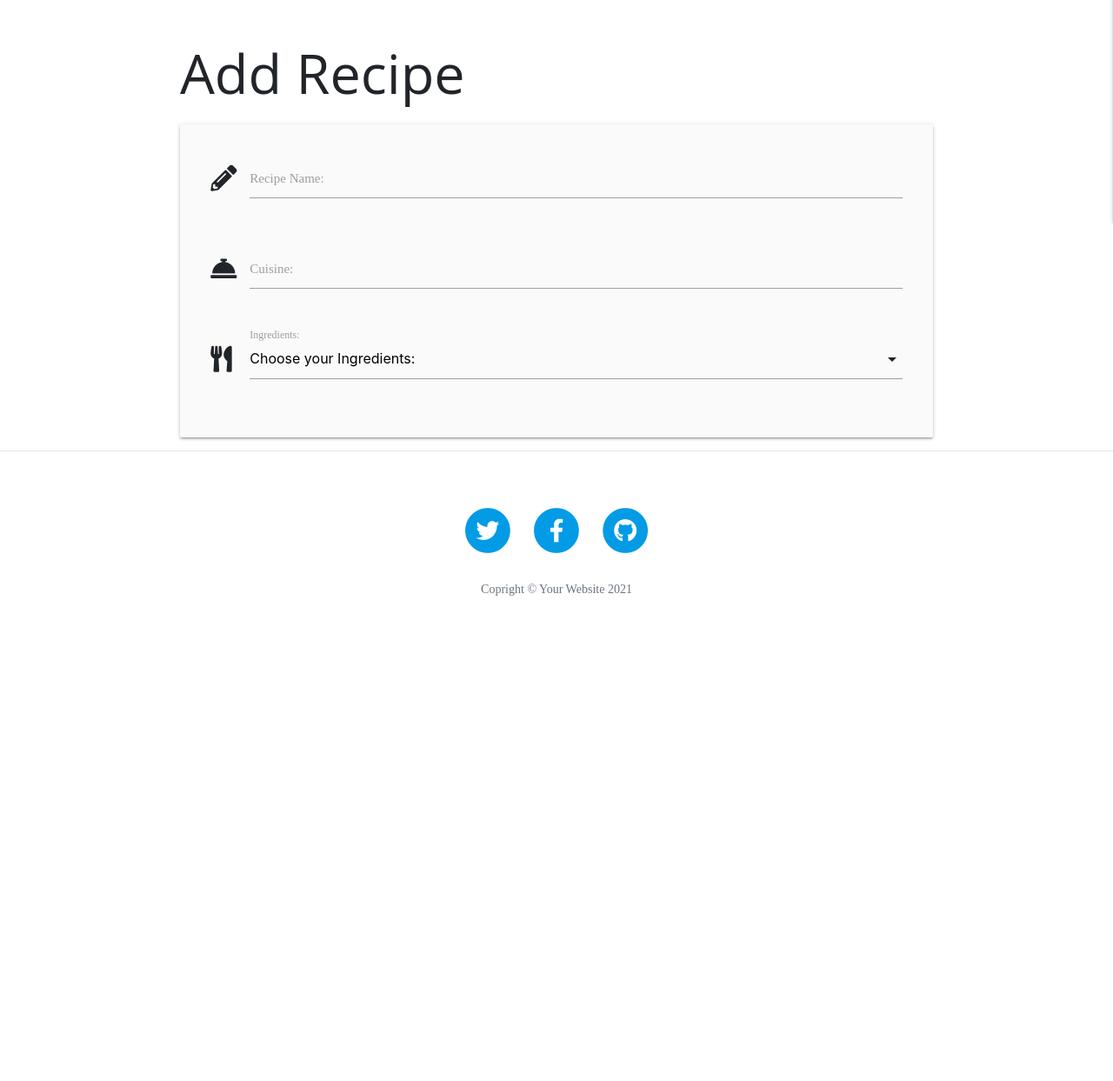
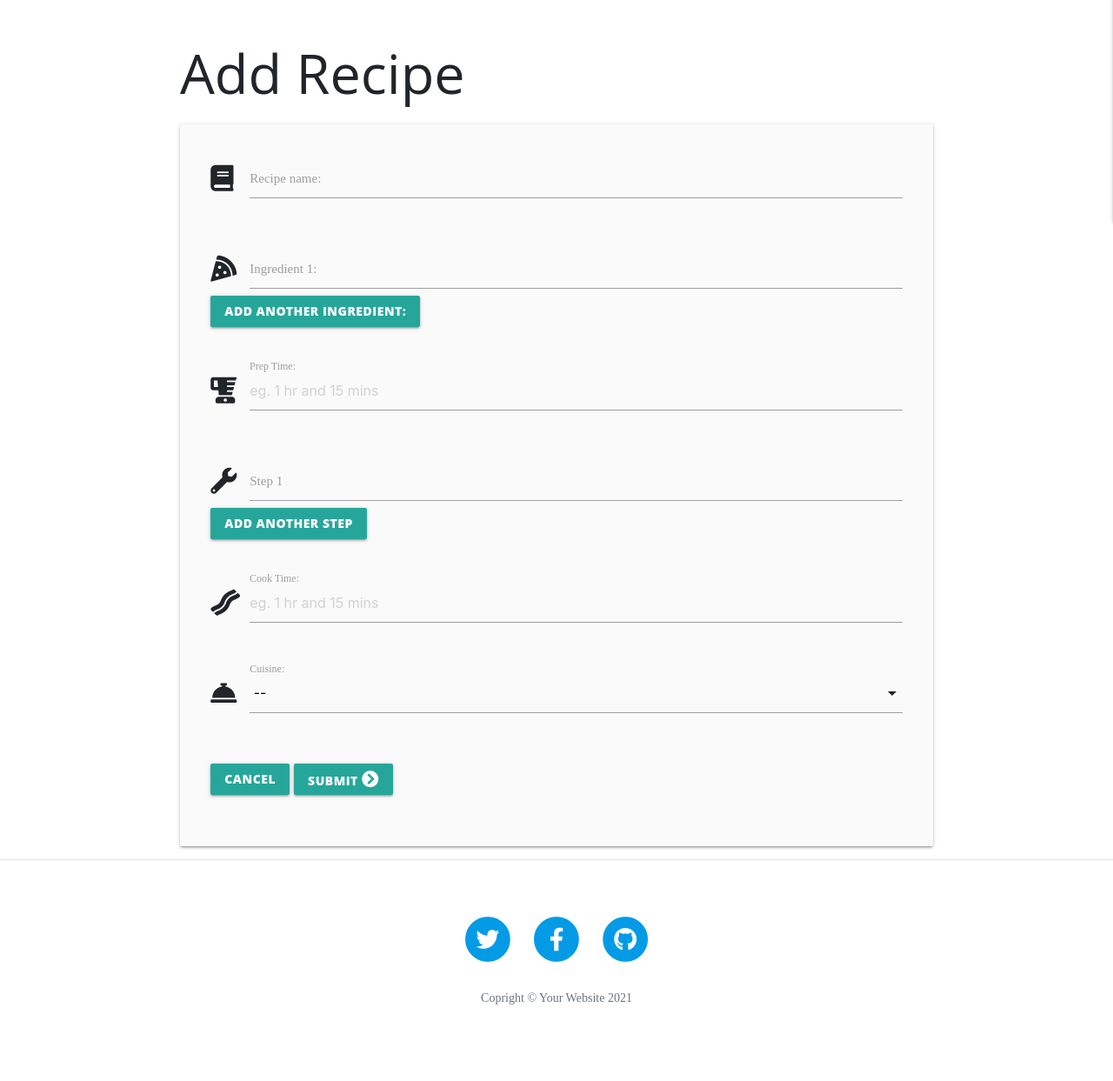
Before and after one commit to richard-ui/Data-Centric-Project, a Flask app: page /add_recipe in a window 1280 px wide. Shown: the part 605-1848 px from the top of the page at 87% size. Before the commit the page ends 1290 px from the top, so only its background shows below. Run offline with Flask 2, Linux system fonts and the light colour scheme; data that the repository does not hold is empty; some libraries are stand-ins or nearby versions.

Commit message:
Add JavaScript methods for implementing multiple steps for a recipe and importing them into the database

```diff
--- a/templates/add_recipe.html
+++ b/templates/add_recipe.html
@@ -5,35 +5,77 @@
      <h1>Add Recipe</h1>
 
      <div class="row card-panel grey lighten-5">
-        <form class="col s12" method="POST" action="">
+        <form class="col s12" method="POST" action="{{ url_for('add_recipe') }}">
         <div class="row">
             <div class="input-field col s12">
-                <i class="fas fa-pencil-alt prefix"></i>
-                <input id="recipe_name" name="recipe_name" minlength="5" maxlength="50"
+                <i class="fas fa-book prefix"></i>
+                <input id="recipe_name" name="recipe_name" minlength="4" maxlength="50"
                     type="text" class="validate" required>
-                <label for="recipe_name">Recipe Name:</label>
+                <label for="recipe_name">Recipe name:</label>
+            </div>
+        </div>
+
+        <div class="row">
+            <div class="input-field col s12">
+                <i class="fas fa-pizza-slice prefix"></i>
+                <input id="ingredients" name="ingredients" minlength="4" maxlength="50"
+                    type="text" class="validate" required>
+
+                <div id="dynamicInput"></div>
+                <label for="ingredients">Ingredient 1:</label>
+                <a class="waves-effect waves-light btn" onclick="addIngredient('dynamicInput');">
+                    Add Another Ingredient:
+                </a>
+            </div>
+        </div>
+
+         <div class="row">
+            <div class="input-field col s12">
+                <i class="fas fa-blender prefix"></i>
+                <input id="prep_time" type="text" name="prep_time" class="validate" placeholder="eg. 1 hr and 15 mins"
+                    required>
+                <label for="prep_time">Prep Time:</label>
+            </div>
+        </div>
+
+         <div class="row">
+            <div class="input-field col s12">
+                <i class="fas fa-wrench prefix"></i>
+                <input id="prep_steps" type="text" name="prep_steps" minlength="3" maxlength="300" class="validate" required>
+                <div id="dynamicInputTwo"></div>
+                <label for="prep_steps">Step 1</label>
+                <a class="waves-effect waves-light btn" onclick="addStep('dynamicInputTwo');">Add Another Step</a>
+            </div>
+        </div>
+
+        <div class="row">
+            <div class="input-field col s12">
+                <i class="fas fa-bacon prefix"></i>
+                <input id="cook_time" type="text" name="cook_time" minlength="3" maxlength="30" class="validate"
+                    placeholder="eg. 1 hr and 15 mins" required>
+                <label for="cook_time">Cook Time:</label>
             </div>
         </div>
 
         <div class="row">
             <div class="input-field col s12">
                 <i class="fas fa-concierge-bell prefix"></i>
-                <input id="cuisine" name="cuisine" minlength="5" maxlength="50"
-                    class="validate" required>
-                <label for="cuisine">Cuisine:</label>
+                <select id="cuisine_name" name="cuisine_name" class="validate">
+                    <option value="" disabled selected> -- </option>
+                    {% for cuisine in cuisines %}
+                        <option value="{{ cuisine.cuisine_name }}">{{ cuisine.cuisine_name }}</option>
+                    {% endfor %}
+                </select>
+                <label for="cuisine_name">Cuisine:</label>
             </div>
         </div>
 
         <div class="row">
             <div class="input-field col s12">
-                <i class="fas fa-utensils prefix"></i>
-                <select id="ingredient_name" name="ingredient_name" class="validate" multiple>
-                    <option value="" disabled selected>Choose your Ingredients:</option>
-                    {% for ingredient in ingredients %}
-                        <option value="{{ ingredient.ingredient_name }}">{{ ingredient.ingredient_name }}</option>
-                    {% endfor %}
-                </select>
-                <label for="ingredient_name">Ingredients:</label>
+                <a href="{{ url_for('get_recipes') }}" class="waves-effect waves-light btn button-style">Cancel</a>
+                <button class="btn waves-effect waves-light" type="submit">Submit
+                    <i class="fas fa-chevron-circle-right"></i>
+                </button>
             </div>
         </div>
         </form>
```
Also changed, not shown: static/js/recipe-steps.js (added, +20 -0 lines).
